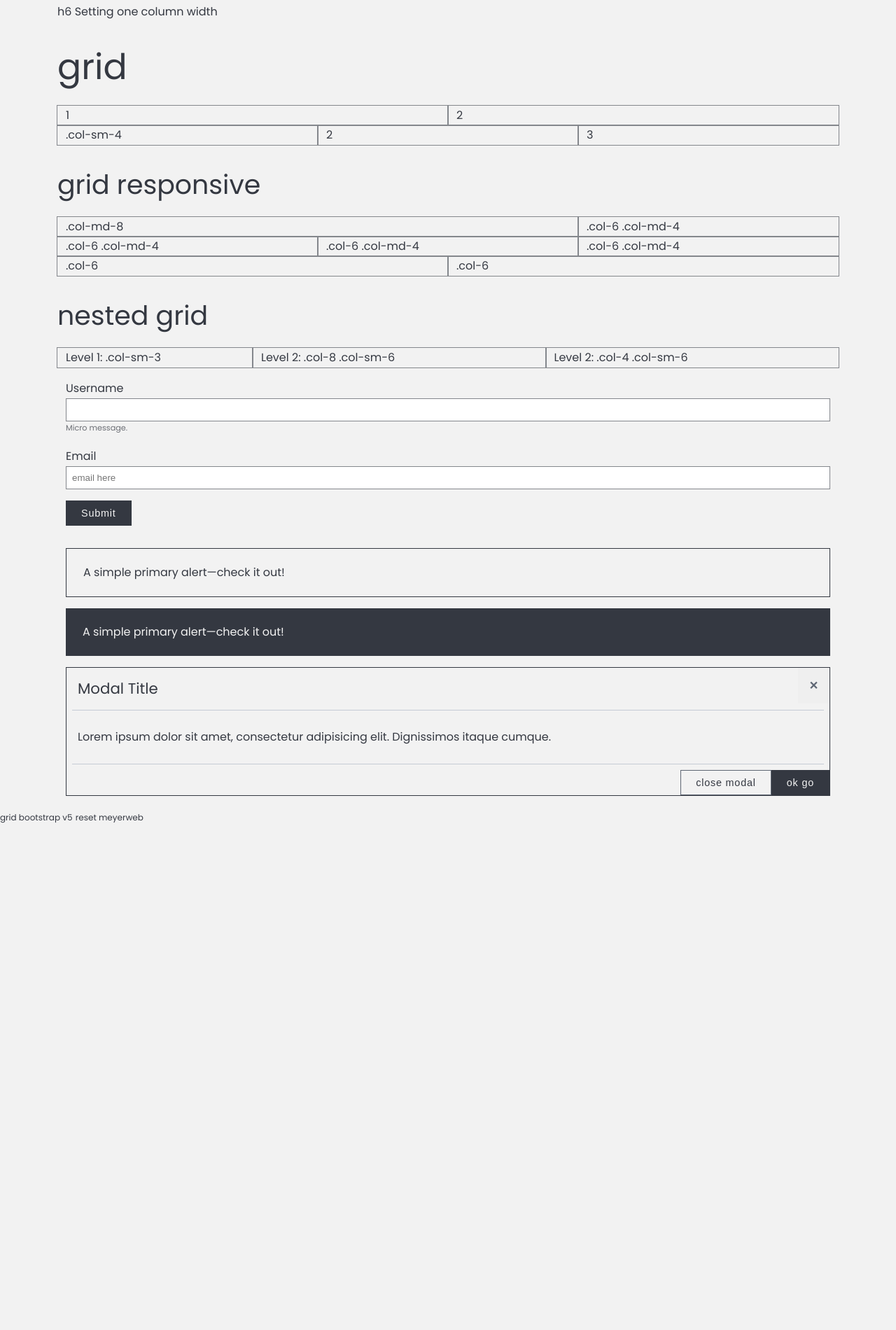
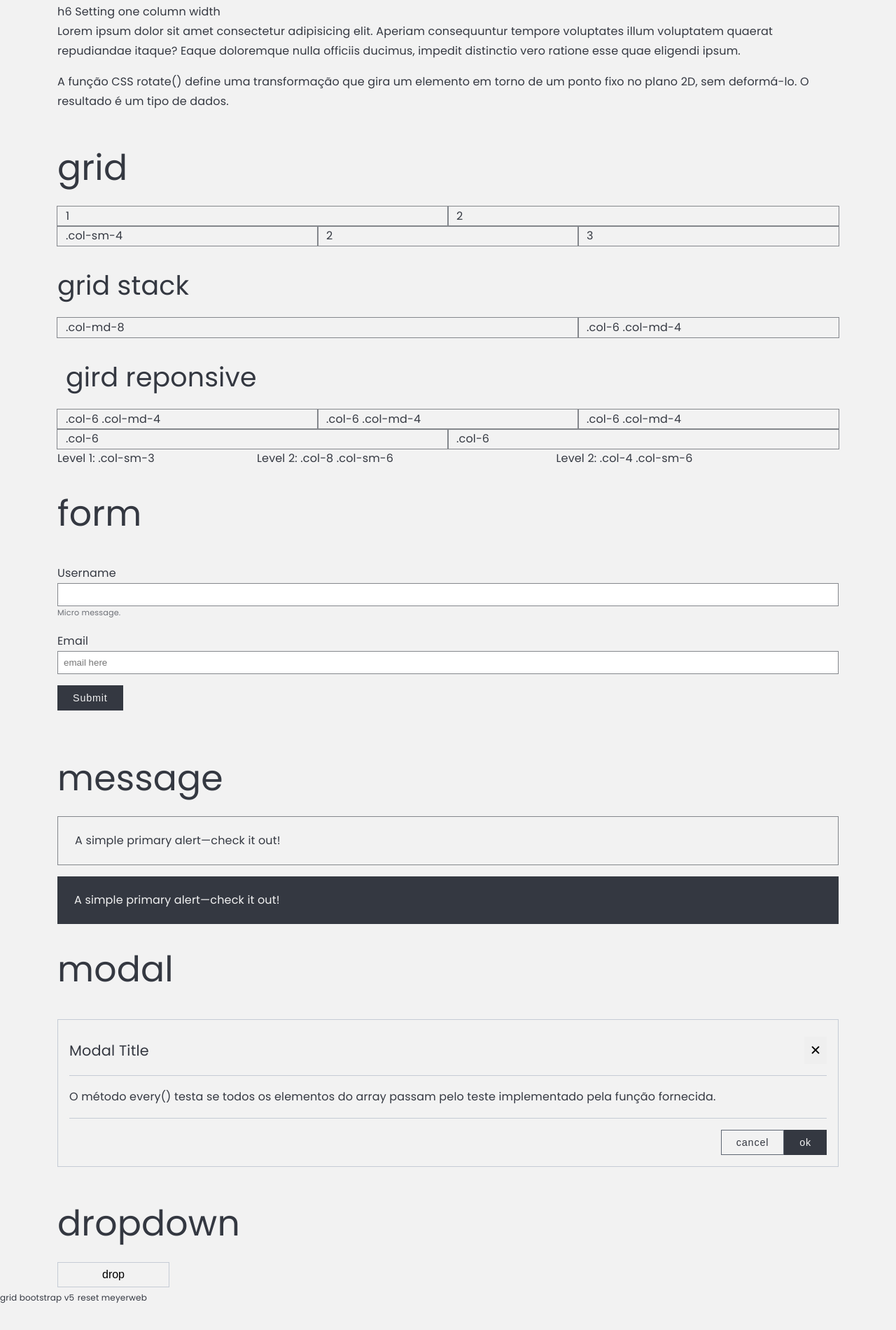
Before and after one commit to linuxeduardo/nini3, a plain HTML site: page index.html in a window 1280 px wide. Shown: the part 570-2470 px from the top of the page at 70% size. Before the commit the page ends 1831 px from the top, so only its background shows below. Drawn offline with Linux system fonts and the light colour scheme.

Commit message:
adicionado modal e dropdown

```diff
--- a/index.html
+++ b/index.html
@@ -1,21 +1,24 @@
 <!DOCTYPE html>
 <html lang="en">
   <head>
-  <meta charset="UTF-8">
-  <meta name="viewport" content="width=device-width, initial-scale=1.0">
+    <meta charset="UTF-8" />
+    <meta
+      name="viewport"
+      content="width=device-width, initial-scale=1.0"
+    />
     <title>nini3</title>
-  <link rel="stylesheet" href="./css/style.css">
+    <link rel="stylesheet" href="./css/style.css" />
   </head>
 
   <body>
-
     <div class="container">
       <!-- buttons -->
       <div class="row">
         <div class="col">
           <h2>button</h2>
           <div class="button">
-          <button class="btn btn-light">button</button><button class="btn btn-dark">button</button>
+            <button class="btn btn-light">button</button
+            ><button class="btn btn-dark">button</button>
           </div>
           <!--  -->
         </div>
@@ -29,6 +32,23 @@
           <h4>h4 Setting one column width</h4>
           <h5>h5 Setting one column width</h5>
           <h6>h6 Setting one column width</h6>
+        </div>
+      </div>
+      <!-- text -->
+      <div class="row">
+        <div class="col">
+          <p>
+            Lorem ipsum dolor sit amet consectetur adipisicing elit.
+            Aperiam consequuntur tempore voluptates illum voluptatem
+            quaerat repudiandae itaque? Eaque doloremque nulla
+            officiis ducimus, impedit distinctio vero ratione esse
+            quae eligendi ipsum.
+          </p>
+          <p>
+            A função CSS rotate() define uma transformação que gira um
+            elemento em torno de um ponto fixo no plano 2D, sem
+            deformá-lo. O resultado é um tipo de dados.
+          </p>
         </div>
       </div>
       <!-- grid -->
@@ -45,7 +65,7 @@
         </div>
       </div>
       <!-- bootstrap -->
-    <h3>grid responsive</h3>
+      <h3>grid stack</h3>
       <div class="container test-grid">
         <!-- Stack the columns on mobile by making one full-width and the other half-width -->
         <div class="row">
@@ -54,6 +74,7 @@
         </div>
 
         <!-- Columns start at 50% wide on mobile and bump up to 33.3% wide on desktop -->
+        <h3>gird reponsive</h3>
         <div class="row">
           <div class="col-6 col-md-4">.col-6 .col-md-4</div>
           <div class="col-6 col-md-4">.col-6 .col-md-4</div>
@@ -67,12 +88,8 @@
         </div>
       </div>
       <!-- grid nested -->
-    <h3>nested grid</h3>
-    <div class="container test-grid">
       <div class="row">
-        <div class="col-sm-3">
-          Level 1: .col-sm-3
-        </div>
+        <div class="col-sm-3">Level 1: .col-sm-3</div>
         <div class="col-sm-9">
           <div class="row">
             <div class="col-8 col-sm-6">
@@ -84,33 +101,38 @@
           </div>
         </div>
       </div>
-    </div>
+
       <!-- form -->
-    <div class="container">
+      <h2>form</h2>
       <div class="row">
         <div class="col">
           <form>
             <div class="mb-3">
               <label for="">Username</label>
-              <input type="text" class="form-input-text">
+              <input type="text" class="form-input-text" />
               <div class="form-small-text">Micro message.</div>
             </div>
             <!--  -->
             <div class="mb-3">
               <label for="">Email</label>
-              <input type="email" placeholder="email here" class="form-input-text">
+              <input
+                type="email"
+                placeholder="email here"
+                class="form-input-text"
+              />
             </div>
             <!--  -->
             <div class="mb-3">
-              <button type="submit" class="btn btn-light">Submit</button>
+              <button type="submit" class="btn btn-light">
+                Submit
+              </button>
             </div>
           </form>
         </div>
       </div>
-    </div>
 
       <!-- message -->
-    <div class="container">
+      <h2>message</h2>
       <div class="row">
         <div class="col">
           <div class="message message-light">
@@ -121,40 +143,68 @@
           </div>
         </div>
       </div>
-    </div>
 
       <!-- modal -->
-    <div class="container">
+      <h2>modal</h2>
       <div class="row">
         <div class="col my-3">
           <div class="modal">
+            <!-- header -->
             <div class="modal-header">
-              <h5>Modal Title</h5>
-              <button>&#x2715</button>
+              <h4>Modal Title</h4>
+              <button class="btn-close">&#x2715;</button>
             </div>
             <!-- content -->
             <div class="modal-content">
-              Lorem ipsum dolor sit amet, consectetur adipisicing elit. Dignissimos itaque cumque.
+              O método every() testa se todos os elementos do array
+              passam pelo teste implementado pela função fornecida.
             </div>
-            <!-- button -->
-            <div class="modal-button">
-              <button class="btn btn-dark">close modal</button><button class="btn btn-light">ok go</button>
-            </div>
+            <!-- footer -->
+            <div class="modal-footer">
+              <button class="btn btn-dark">cancel</button>
+              <button class="btn btn-light">ok</button>
             </div>
           </div>
         </div>
       </div>
 
       <!--  -->
-    <div class="container">
+      <h2>dropdown</h2>
+      <div class="row">
+        <div class="col">
+          <!--  -->
+          <div class="dropdown">
+            <button class="btn-dropdown" onclick="handleDropdown()">
+              drop
+            </button>
+            <!--  -->
+            <div id="dropdown" class="dropdown-content">
+              <a href="#">text</a>
+              <a href="#">contact</a>
+              <a href="#">about</a>
+            </div>
+          </div>
+        </div>
+      </div>
+
+      <!--  -->
       <div class="row">
         <div class="col"></div>
       </div>
+      <!--  -->
+      <div class="row">
+        <div class="col"></div>
       </div>
-
+      <!--  -->
+      <div class="row">
+        <div class="col"></div>
+      </div>
       <!-- end -->
     </div>
     <small>grid bootstrap v5</small>
     <small>reset meyerweb</small>
+
+    <!-- js -->
+    <script src="./js/nini3.js"></script>
   </body>
 </html>
--- /dev/null
+++ b/js/nini3.js
@@ -0,0 +1,21 @@
+function handleDropdown() {
+  document
+    .getElementById('dropdown')
+    .classList.toggle('dropdown-show');
+}
+
+window.onclick = function (e) {
+  if (!e.target.matches('.btn-dropdown')) {
+    const dropdowns = document.getElementsByClassName(
+      'dropdown-content',
+    );
+    let i;
+
+    for (let i = 0; i < dropdowns.length; i++) {
+      let openDropdowns = dropdowns[i];
+      if (openDropdowns.classList.contains('dropdown-show')) {
+        openDropdowns.classList.remove('dropdown-show');
+      }
+    }
+  }
+};
--- /dev/null
+++ b/src/scss/_dropdown.scss
@@ -0,0 +1,35 @@
+.dropdown {
+  position: relative;
+  display: inline-block;
+  & .btn-dropdown {
+    font-size: 1rem;
+    background-color: $color-1;
+    border: 1px solid $color-7;
+    min-width: 160px;
+    outline: none;
+    padding: 0.5rem 0.4rem;
+    text-align: center;
+  }
+}
+.dropdown-content {
+  display: none;
+  position: absolute;
+  min-width: 160px;
+  z-index: 1;
+  & a {
+    text-decoration: none;
+    color: $color-5;
+    background-color: $color-1;
+    display: block;
+    text-align: center;
+    padding: 0.4rem;
+    &:hover {
+      background-color: $color-8;
+    }
+  }
+}
+// TODO: remove border, dark, align left~center
+
+.dropdown-show {
+  display: block;
+}
--- a/src/scss/_font.scss
+++ b/src/scss/_font.scss
@@ -17,6 +17,7 @@ body {
   font-weight: 400;
   line-height: 1.75;
   color: $color-4;
+  letter-spacing: 0.01rem;
 }
 
 p {
--- a/src/scss/_message.scss
+++ b/src/scss/_message.scss
@@ -3,7 +3,7 @@
   &.message-light {
     background-color: $color-1;
     color: $color-4;
-    border: 1px solid $color-4;
+    border: 1px solid $color-2;
   }
   &.message-dark {
     background-color: $color-4;
--- a/src/scss/_modal.scss
+++ b/src/scss/_modal.scss
@@ -1,31 +1,41 @@
 .modal {
-  border: 1px solid $color-4;
-  .modal-header {
+  padding: 1rem;
+  border: 1px solid $color-7;
+  & .modal-header {
+    display: flex;
     align-items: center;
-    display: flex;
     justify-content: space-between;
-    h5 {
-      padding: 1rem 1rem 0.5rem;
+    padding: 0.5rem 0 1rem 0;
+    position: relative;
+    h4 {
       margin: 0;
+      font-size: 1.3rem;
     }
-    button {
+    .btn-close {
       border: none;
-      color: $color-3;
       cursor: pointer;
-      font-size: 1rem;
-      font-weight: 700;
-      padding: 1rem;
+      font-size: 1.2rem;
+      padding: 0.5rem;
       outline: none;
+      &:hover {
+        animation: spin 0.2s linear forwards;
+      }
     }
   }
-  .modal-content {
+  & .modal-content {
+    padding: 1rem 0;
     border-top: 1px solid $color-7;
     border-bottom: 1px solid $color-7;
-    margin: 0.5rem;
-    padding: 1.5rem 0.5rem;
   }
-  .modal-button {
+  & .modal-footer {
+    padding: 1rem 0 0 0;
     display: flex;
+    align-items: center;
     justify-content: flex-end;
   }
 }
+@keyframes spin {
+  100% {
+    transform: rotate(90deg);
+  }
+}
--- a/src/scss/_test.scss
+++ b/src/scss/_test.scss
@@ -1,5 +1,5 @@
 body {
-  margin-bottom: 5rem;
+  margin-bottom: 15rem;
 }
 
 .test-grid .row > div {
--- a/src/scss/_vars.scss
+++ b/src/scss/_vars.scss
@@ -4,6 +4,7 @@ $color-3: #5e6673;
 $color-4: #343841;
 $color-5: #212226;
 $color-7: #c5cbd5;
+$color-8: #dfe3e9;
 
 $white: #fff;
 $yellow: #f4b942;
@@ -14,5 +15,4 @@ $purple: #6a66a3;
 $black: #000;
 
 $ss: 'Poppins', Helvetica, Arial, sans-serif;
-$cs: 'PT Serif', Cambria, Cochin, Georgia, Times, 'Times New Roman',
-  serif;
+$cs: Cambria, Cochin, Georgia, Times, 'Times New Roman', serif;
--- a/src/scss/style.scss
+++ b/src/scss/style.scss
@@ -9,4 +9,5 @@
 @import 'padding';
 @import 'form';
 @import 'modal';
+@import 'dropdown';
 @import 'test';
```
Also changed, not shown: css/style.css, dist/css/style.min.css, 2 other files. Lines whose indentation alone changed are shown as unchanged.
